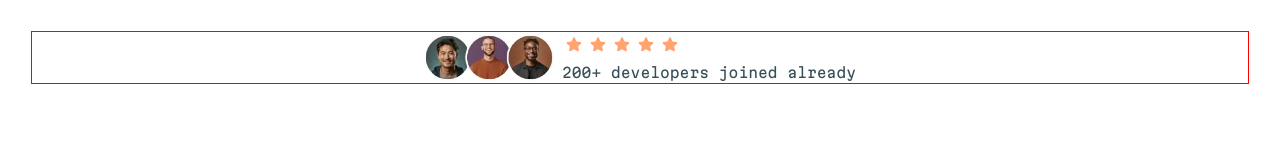
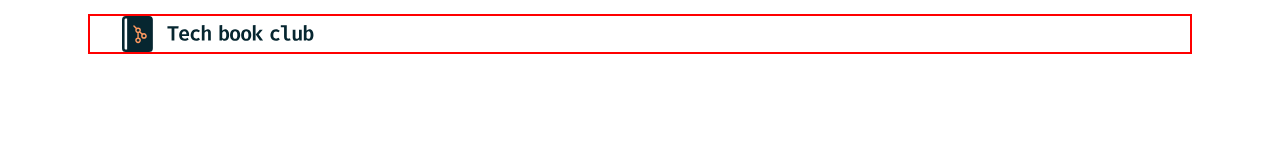
Before and after one commit to Lewis-mbui/fem-tech-book-club-landing-page, a website built with Vite: page index.html in a window 1280 px wide. Built offline with nearby package versions, Linux system fonts and the light colour scheme.

Commit message:
build header section

```diff
--- a/index.html
+++ b/index.html
@@ -7,24 +7,12 @@
     <title>Tech Book Club</title>
     <link rel="stylesheet" href="src/style.css" />
   </head>
-  <body style="padding: 2rem">
-    <div class="media">
-      <img
-        class="media__image"
-        src="/public/images/image-avatars.webp"
-        alt=""
-      />
-      <div class="media__body | ff-primary text-color-primary-200">
-        <div class="stars-group">
-          <img src="/public/images/icon-star.svg" alt="" />
-          <img src="/public/images/icon-star.svg" alt="" />
-          <img src="/public/images/icon-star.svg" alt="" />
-          <img src="/public/images/icon-star.svg" alt="" />
-          <img src="/public/images/icon-star.svg" alt="" />
-        </div>
-        <p class="media__text">200+ developers joined already</p>
+  <body>
+    <header class="header">
+      <div class="container">
+        <img src="/public/images/logo.svg" alt="" />
       </div>
-    </div>
+    </header>
     <script type="module" src="/src/main.js"></script>
   </body>
 </html>
--- a/src/style.css
+++ b/src/style.css
@@ -317,11 +317,6 @@ svg {
   justify-content: center;
   align-items: center;
   gap: .5rem;
-  outline: 1px solid red;
-}
-
-.media > * {
-  /* outline: 1px solid red; */
 }
 
 .media__image {
@@ -334,7 +329,25 @@ svg {
   font-size: var(--fs-200);
 }
 
+/* HEADER */
+.header {
+  padding-block: 1rem;
+}
+
 /* UTILITY CLASSES */
+.container {
+  padding-inline: 1rem;
+  max-width: 1100px;
+  margin-inline: auto;
+  outline: 2px solid red;
+}
+
+@media (min-width: 56em) {
+  .container {
+    padding-inline: 2rem;
+  }
+}
+
 .text-color-primary-200 { color: var(--clr-primary-200); }
 .text-color-primary-300 { color: var(--clr-primary-300); }
 .text-color-primary-400 { color: var(--clr-primary-400); }
```
Also changed, not shown: components/header.html (added, +5 -0 lines).
